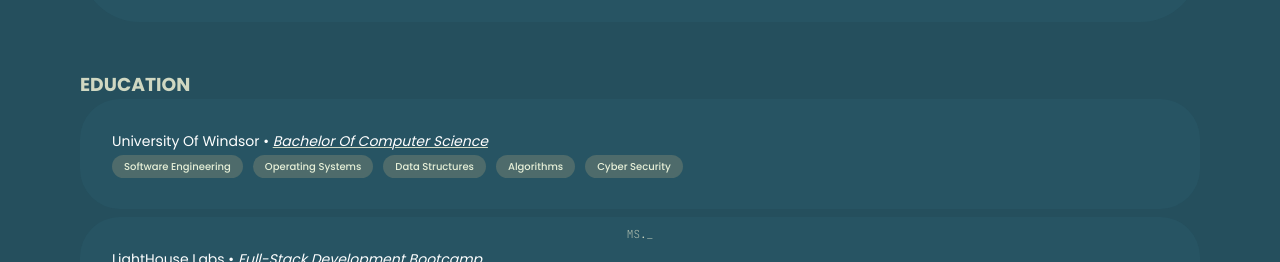
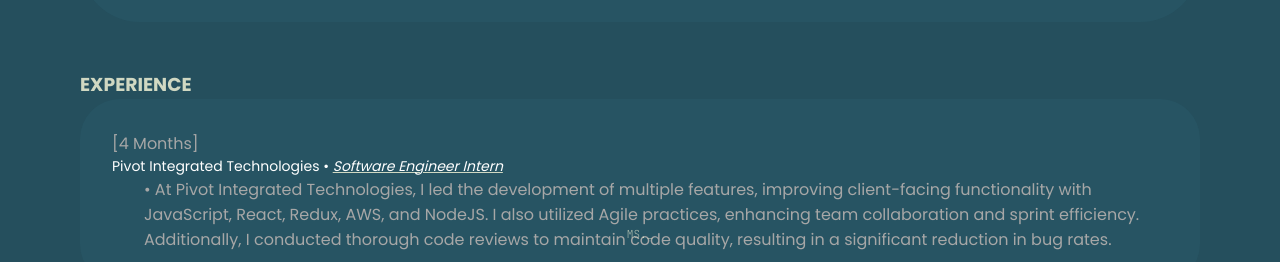
Before and after one commit to saka01/personalportfolio, a Next.js app: page / in a window 1280 px wide. Shown: the part 538-800 px from the top of the page. Built offline with nearby package versions, Linux system fonts and the light colour scheme.

Commit message:
mobile responsive update

```diff
--- a/components/resume/Experience.js
+++ b/components/resume/Experience.js
@@ -6,7 +6,7 @@ const Experience = () => {
       workTime: "[4 Months]",
       workTitle: "Software Engineer Intern",
       summary:
-        "• During my four-month tenure at Pivot Integrated Technologies, I collaborated with a cross-functional team to enhance platform functionality and improve UI. Responsibilities included developing API endpoints in Python micro-services, updating Redux logic, and participating in weekly release cycles.",
+        "• At Pivot Integrated Technologies, I led the development of multiple features, improving client-facing functionality with JavaScript, React, Redux, AWS, and NodeJS. I also utilized Agile practices, enhancing team collaboration and sprint efficiency. Additionally, I conducted thorough code reviews to maintain code quality, resulting in a significant reduction in bug rates.",
       skillsList: [
         "JavaScript",
         "ReactJS",
@@ -61,17 +61,25 @@ const Experience = () => {
       <h3 style={{ color: "#d0d8c2" }}>EXPERIENCE</h3>
       {Edata.map((job, index) => (
         <div className="experience_card" key={index}>
+
+          <span className="workTime">{`${job.workTime}`}</span>
+
+        <br />
+
           <div className="experience_header">
+
             <p className="workTitle">
               {`${job.companyName}  • `}
               <i className="custyItalics">{job.workTitle}</i>
-              <span className="workTime">{`  • ${job.workTime}`}</span>
             </p>
+
           </div>
+
           <div className="workInfo">
-            <p>{job.summary}</p>
+            <span>{job.summary}</span>
           </div>
-          <Skills skillsList={job.skillsList} />
+
+          {/* <Skills skillsList={job.skillsList} /> */}
         </div>
       ))}
     </div>
--- a/components/resume/TechStack.js
+++ b/components/resume/TechStack.js
@@ -7,29 +7,25 @@ const TechStack = () => {
     <>
       <h3 style={{ color: "#d0d8c2" }}>TECH STACK</h3>
       {techstack.map((data, index) => (
-        <>
+
+        <div key={index}>
           <Image
-            key={index}
+            // key={index}
             src={`/images/Icon=${data}.svg`}
             alt="Moshood Saka Profile pic"
             width={60}
             height={60}
-            style={
-              {
-                // marginRight: "25px",
-              }
-            }
           />
           <span
             style={{
               marginRight: "25px",
             }}
-            key={index}
+            // key={index}
             className="skills"
           >
             {data}
           </span>
-        </>
+        </div>
       ))}
     </>
   );
--- a/pages/index.js
+++ b/pages/index.js
@@ -13,14 +13,13 @@ export default function Home() {
   const frameworks = ["ReactJS", "NextJS", "NodeJS", "Django", "Flask"];
   const others = ["Git/GitHub", "Google Cloud", "MongoDB"];
 
-  const techstack = ["Html", "js", "next", "nodejs", "python"];
 
 
   return (
     <section className="home">
       <ResumeNav />
       <div id="experience">
-        <Education />
+        {/* <Education /> */}
         <Experience />
       </div>
       <div id="projects">
--- a/styles/globals.css
+++ b/styles/globals.css
@@ -267,6 +267,7 @@ display: flex;
 
 .workTitle{
   color: white;
+
   font-size: 19px;
 
 }
@@ -306,6 +307,7 @@ display: flex;
   display: flex;
   flex-direction: column;
   margin-top: 3em;
+  width:fit-content;
 }
 
 .resumetemplate{
@@ -324,10 +326,15 @@ display: flex;
   flex-direction: column;
   align-items: center; /* Vertical alignment */
   justify-content: center;
-    /* margin-bottom: 25em; */
-    /* margin-left: 25em; */
-    /* margin-right: 25em; */
+  margin: 1em;
   }
+
+  .experience_section{
+  display: flex;
+  flex-direction: column;
+  margin-top: 3em;
+
+}
 
   .resumenavmain{
   display: flex;
```
